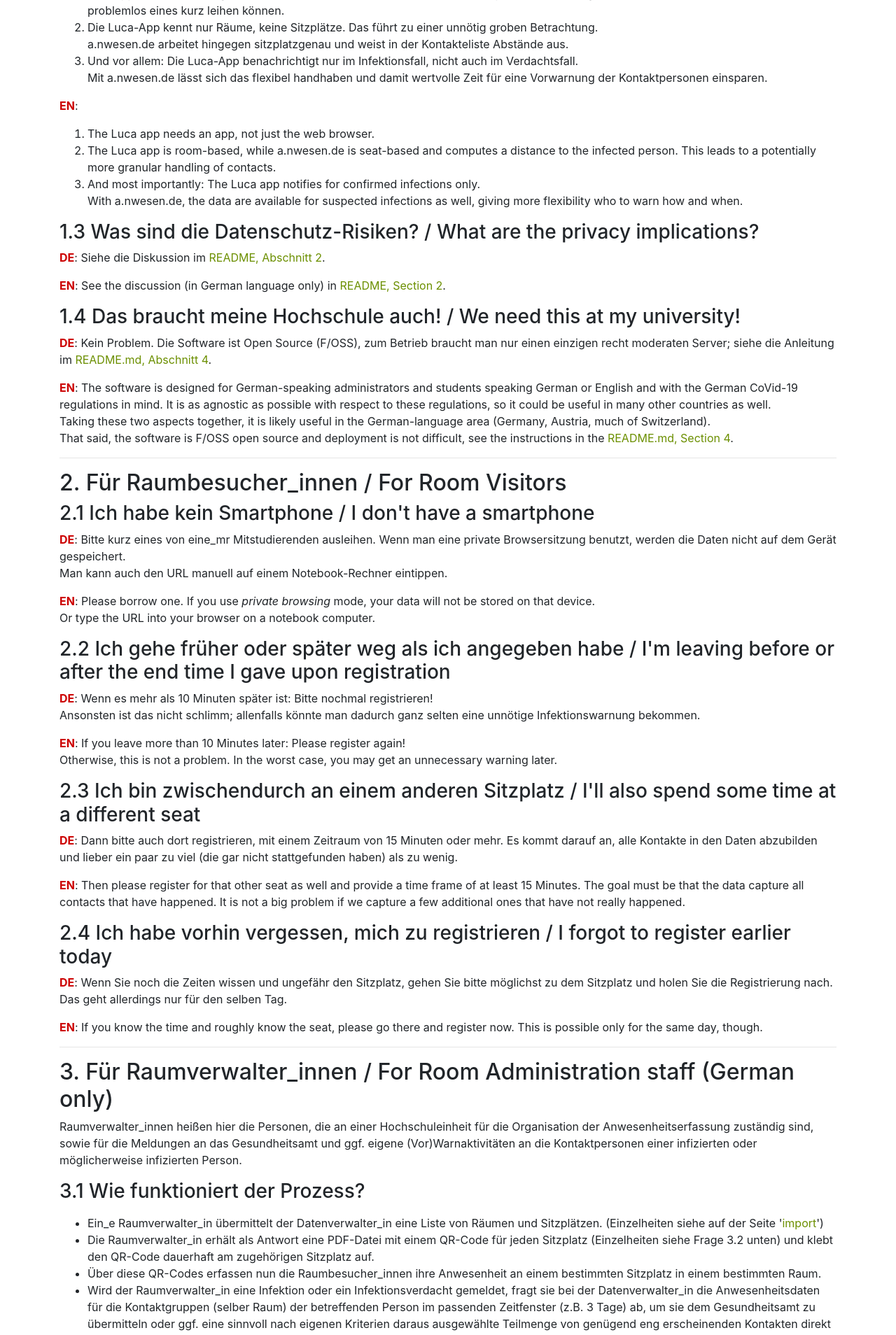
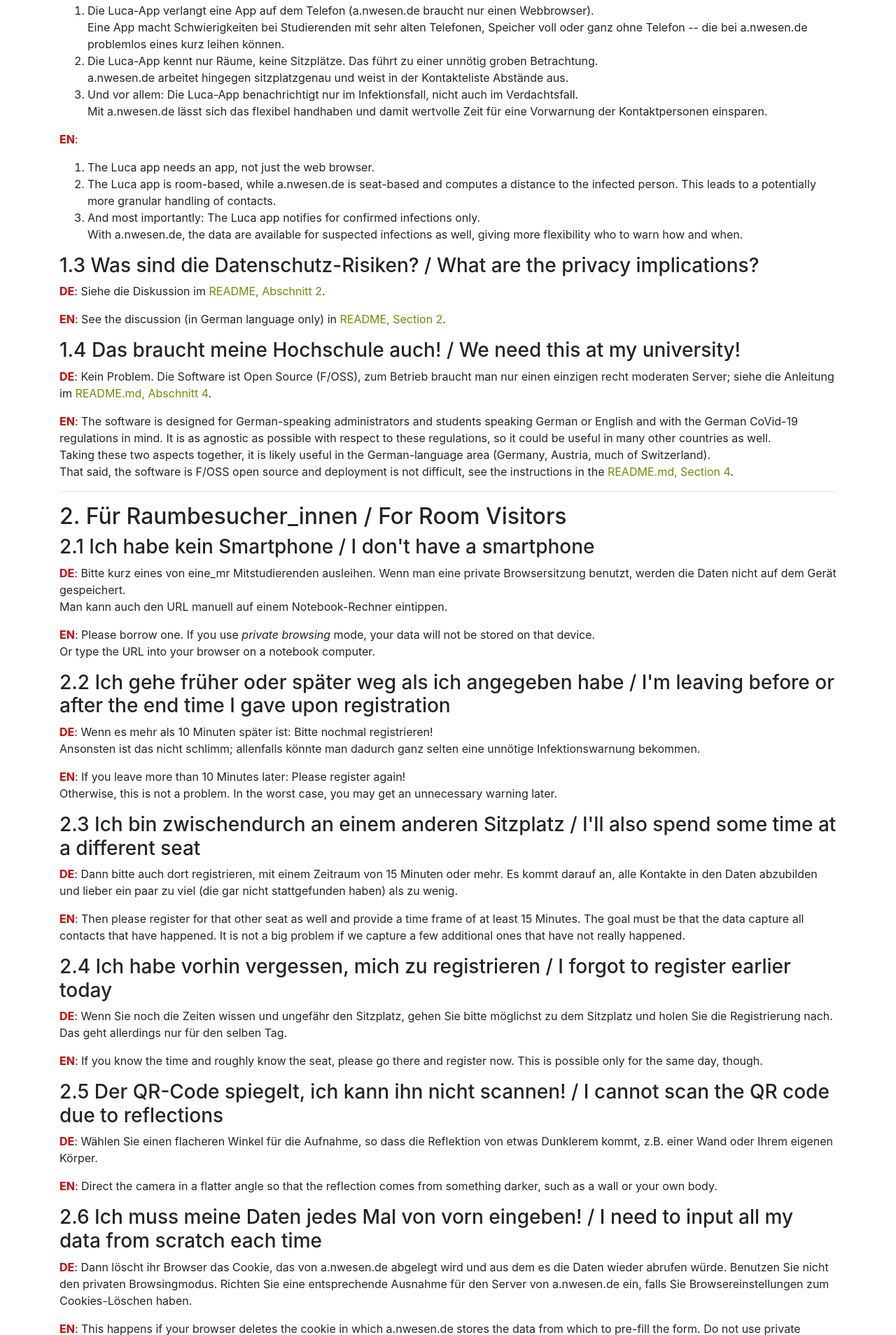
Before and after one commit to prechelt/anwesende, a Django app: template anwesende/templates/room/faq.html in a window 1280 px wide. Shown: the part 1052-2960 px from the top of the page at 70% size. Run offline with Django 3.2, Linux system fonts and the light colour scheme; the template is opened without the code that fills it, so the values that code supplies are empty; some libraries are stand-ins or nearby versions.

Commit message:
faq.html: Add FAQs regarding light reflections on the QR code and missing cookie on the form

```diff
--- a/anwesende/templates/room/faq.html
+++ b/anwesende/templates/room/faq.html
@@ -198,6 +198,45 @@
   </p>
 
 
+  <h3 id="spiegelung">
+    2.5 Der QR-Code spiegelt, ich kann ihn nicht scannen! /
+    I cannot scan the QR code due to reflections
+  </h3>
+  <p>
+    <span class="languagemark">DE</span>:
+    Wählen Sie einen flacheren Winkel für die Aufnahme, so dass
+    die Reflektion von etwas Dunklerem kommt, z.B. einer Wand oder
+    Ihrem eigenen Körper.
+  </p>
+  <p>
+    <span class="languagemark">EN</span>:
+    Direct the camera in a flatter angle so that the reflection comes
+    from something darker, such as a wall or your own body.
+  </p>
+
+
+  <h3 id="daten-weg">
+    2.6 Ich muss meine Daten jedes Mal von vorn eingeben! /
+    I need to input all my data from scratch each time
+  </h3>
+  <p>
+    <span class="languagemark">DE</span>:
+    Dann löscht ihr Browser das Cookie, das von a.nwesen.de abgelegt wird
+    und aus dem es die Daten wieder abrufen würde.
+    Benutzen Sie nicht den privaten Browsingmodus.
+    Richten Sie eine entsprechende Ausnahme für den Server von a.nwesen.de ein,
+    falls Sie Browsereinstellungen zum Cookies-Löschen haben.
+  </p>
+  <p>
+    <span class="languagemark">EN</span>:
+    This happens if your browser deletes the cookie in which a.nwesen.de
+    stores the data from which to pre-fill the form.
+    Do not use private browsing mode.
+    If you use browser settings to delete cookies, add an exception for
+    the a.nwesen.de server.
+  </p>
+
+
   <hr>
   <h2 id="einheiten">3. Für Raumverwalter_innen / For Room Administration staff (German only)</h2>
 
```
